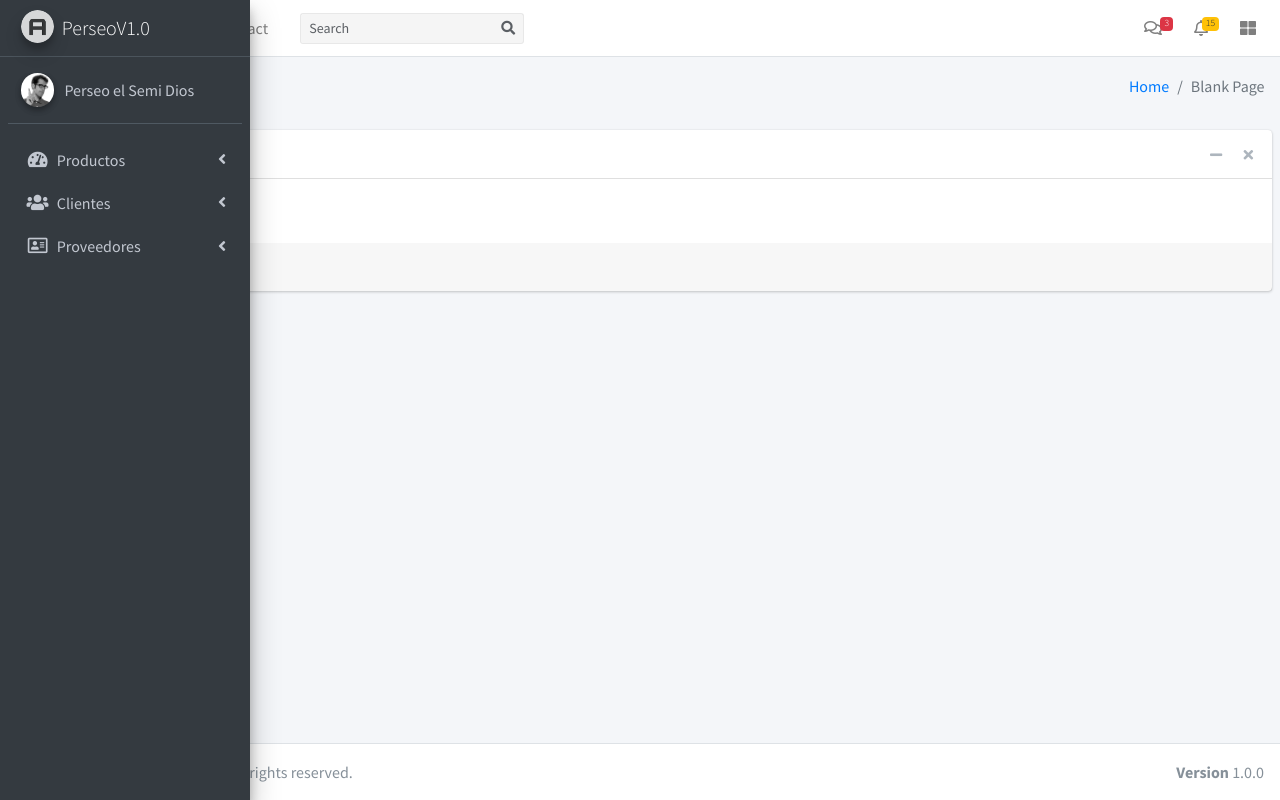
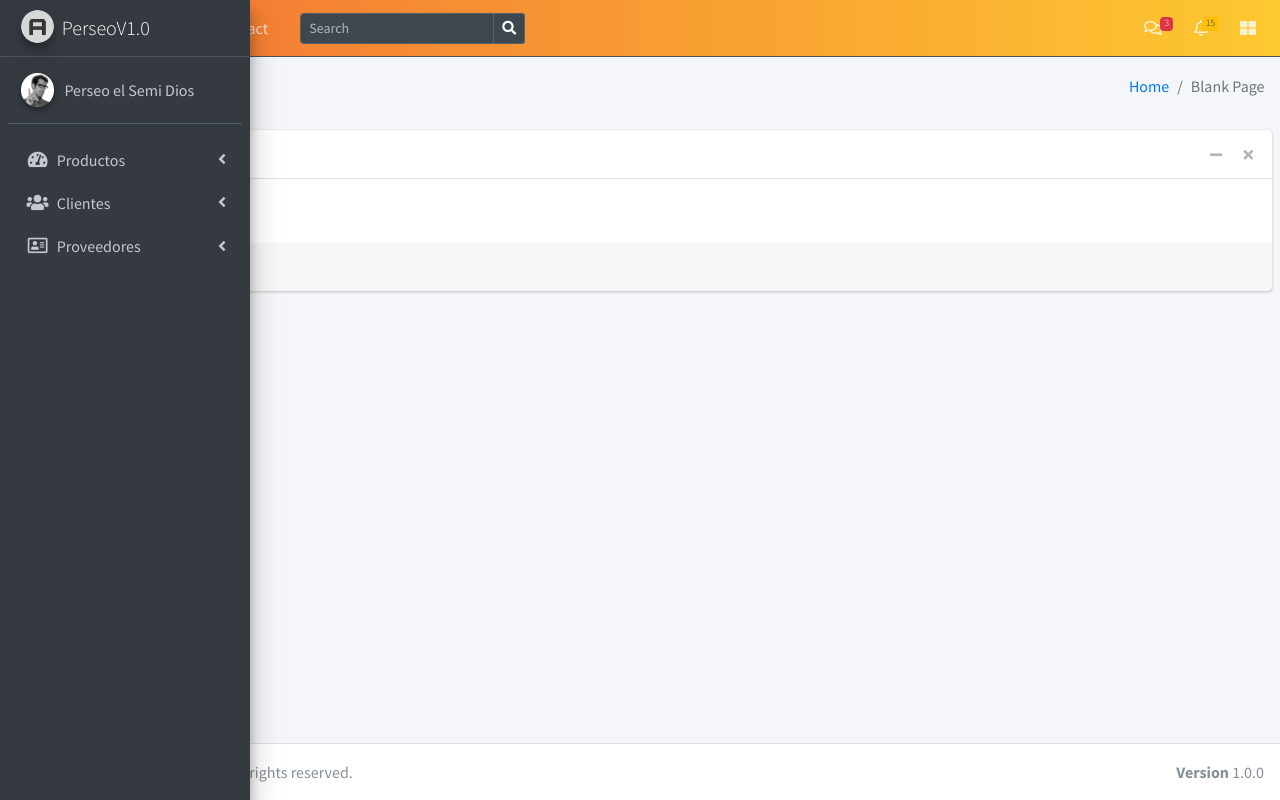
Before and after one commit to fumelolz/perseo1, a PHP site: page / in a window 1280 px wide. Run offline with PHP 8.4, Linux system fonts and the light colour scheme; some libraries are stand-ins or nearby versions.

Commit message:
Su pedo del rodrigo, yo no entender
Su pedo

```diff
--- /dev/null
+++ b/vistas/css/estilos.css
@@ -0,0 +1,5 @@
+.navbar-personalizado {
+	background: #FDC830;  /* fallback for old browsers */
+	background: -webkit-linear-gradient(to right, #F37335, #FDC830);  /* Chrome 10-25, Safari 5.1-6 */
+	background: linear-gradient(to right, #F37335, #FDC830); /* W3C, IE 10+/ Edge, Firefox 16+, Chrome 26+, Opera 12+, Safari 7+ */
+}
--- a/vistas/modulos/navbar.php
+++ b/vistas/modulos/navbar.php
@@ -1,6 +1,6 @@
 
 <!-- Navbar -->
-<nav class="main-header navbar navbar-expand navbar-white navbar-light">
+<nav class="main-header navbar navbar-expand navbar-personalizado navbar-dark">
   <!-- Left navbar links -->
   <ul class="navbar-nav">
     <li class="nav-item">
--- a/vistas/plantilla.php
+++ b/vistas/plantilla.php
@@ -17,6 +17,8 @@
   <!-- DataTables -->
   <link rel="stylesheet" href="vistas/plugins/datatables-bs4/css/dataTables.bootstrap4.css">
   <link rel="stylesheet" href="vistas/plugins/datatables-responsive/css/responsive.bootstrap4.css">
+
+  <link rel="stylesheet" href="vistas/css/estilos.css">
 
   <!-- Google Font: Source Sans Pro -->
   <link href="https://fonts.googleapis.com/css?family=Source+Sans+Pro:300,400,400i,700" rel="stylesheet">
```
